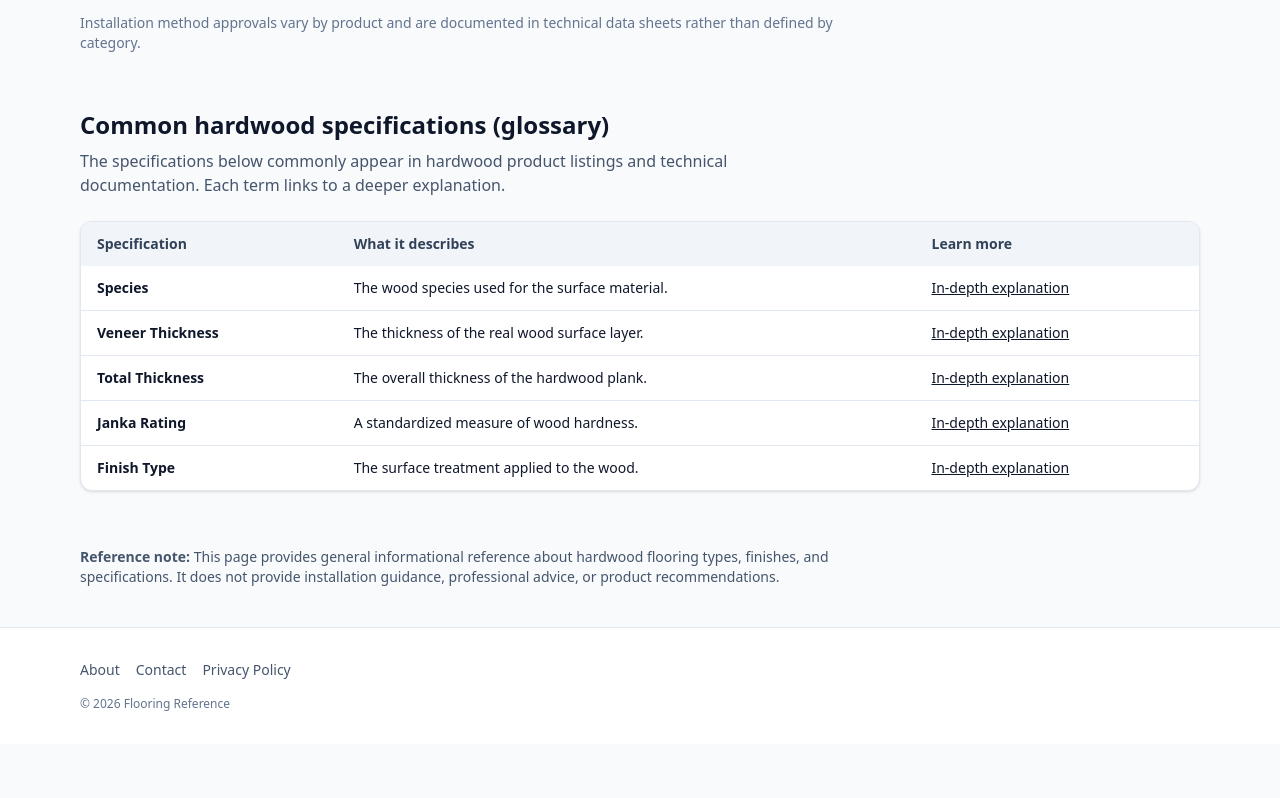
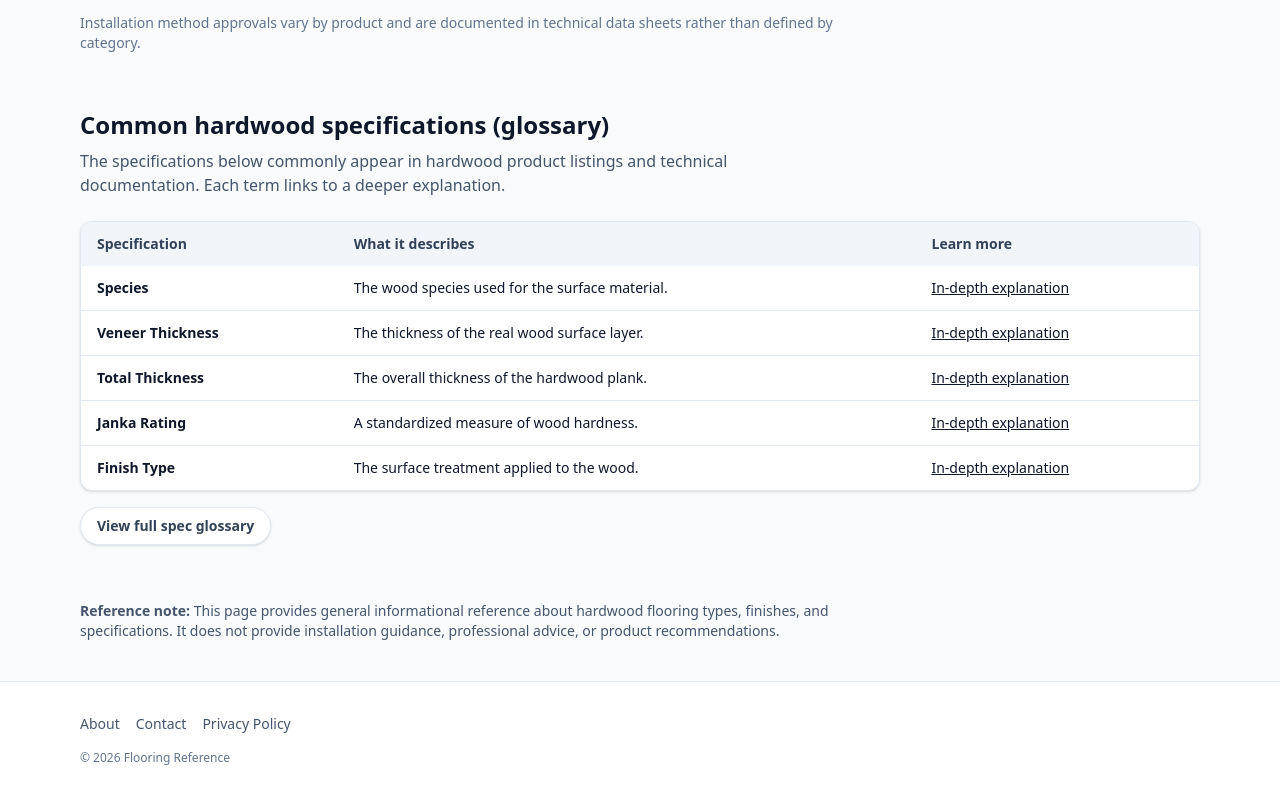
Before and after one commit to CodyBouquet/floorref, a website: page materials/hardwood/index.html in a window 1280 px wide. Shown: the part 1500-2298 px from the top of the page. Before the commit the page ends 2244 px from the top, so only its background shows below. Drawn offline with Linux system fonts and the light colour scheme.

Commit message:
Add spec glossary links on material pages

```diff
--- a/materials/hardwood/index.html
+++ b/materials/hardwood/index.html
@@ -283,6 +283,14 @@
           </tbody>
         </table>
       </div>
+      <div class="mt-4 flex">
+        <a
+          href="/materials/hardwood/specs/index.html"
+          class="inline-flex items-center justify-center rounded-full border border-slate-200 bg-white px-4 py-2 text-sm font-semibold text-slate-700 shadow-sm transition hover:border-slate-300 hover:text-slate-900"
+        >
+          View full spec glossary
+        </a>
+      </div>
     </section>
 
     <!-- Reference note -->
```
Also changed, not shown: materials/carpet/index.html (+8 -0 lines), materials/laminate/index.html (+8 -0 lines), materials/lvt/index.html (+8 -0 lines).
